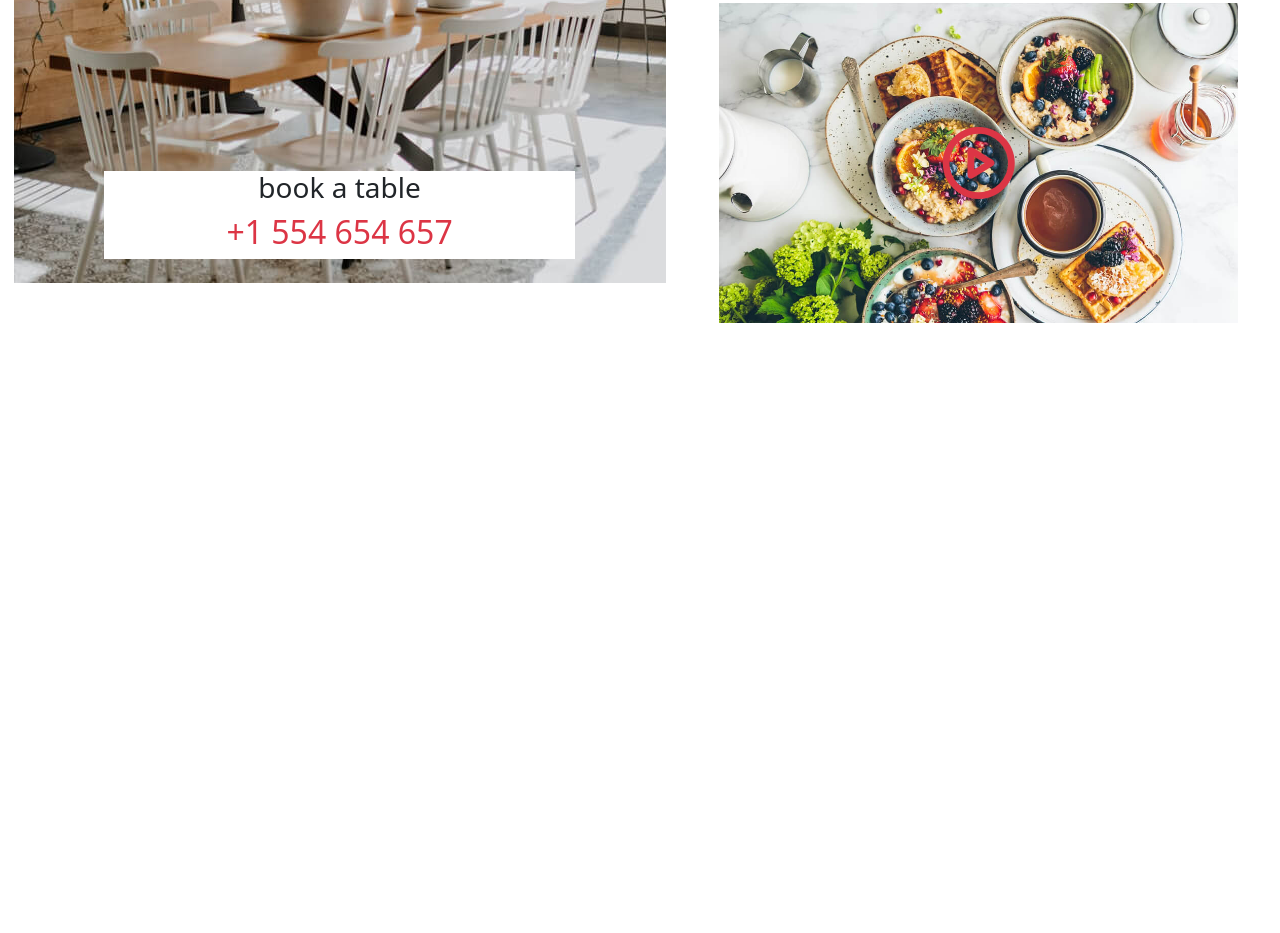
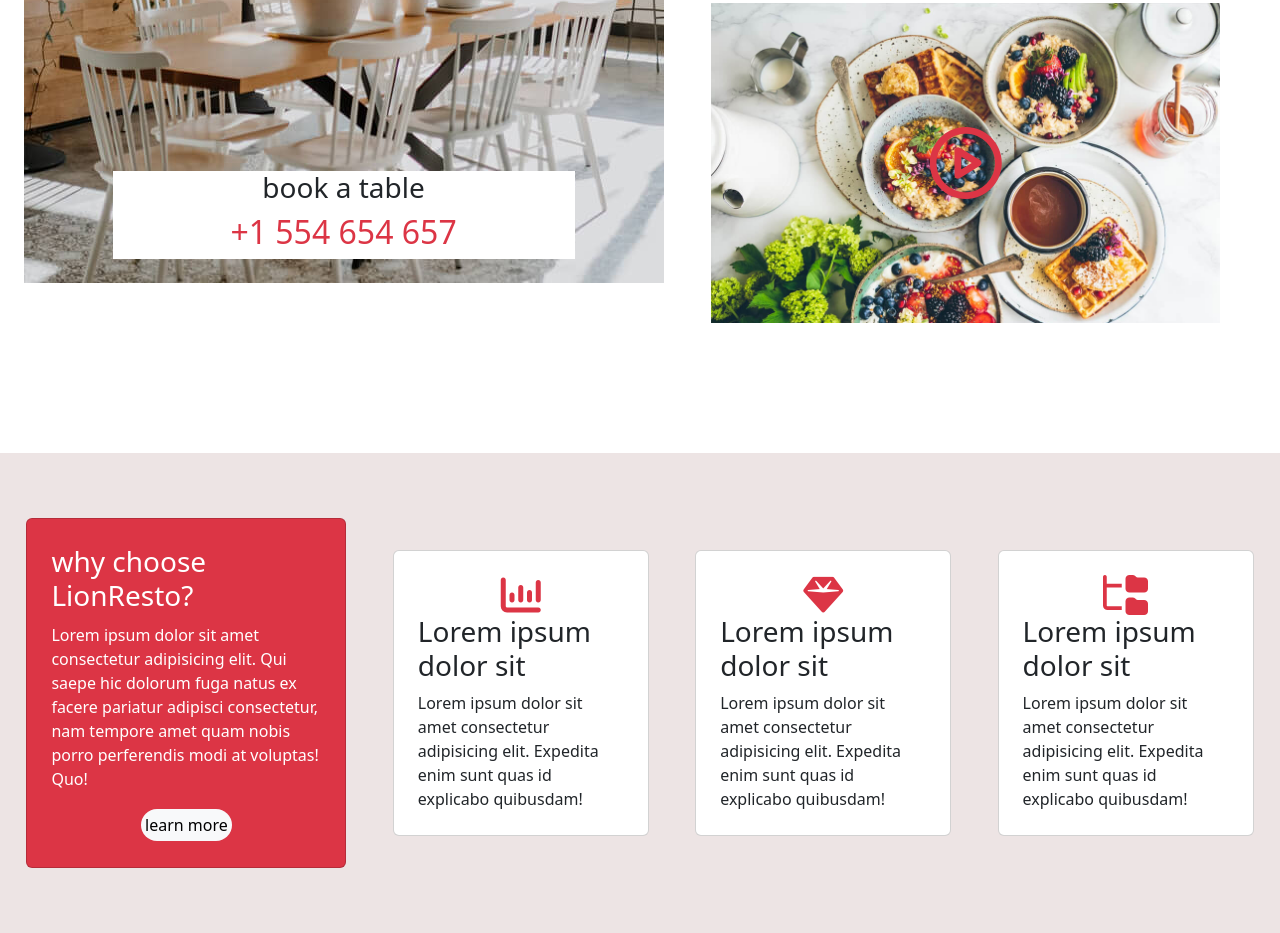
Before and after one commit to abyss4by22/charaf-erroussafi-lionresto-final, a plain HTML site: page index.html in a window 1280 px wide. Shown: the part 1420-2353 px from the top of the page. Before the commit the page ends 1873 px from the top, so only its background shows below. Drawn offline with nearby package versions, Linux system fonts and the light colour scheme.

Commit message:
fixed side scroll

```diff
--- a/index.html
+++ b/index.html
@@ -152,7 +152,7 @@
   <p class="amatic display-2"> learn more <span class="text-danger">about us</span></p>
 </div>
 
-  <div class="main-sec-2  w-md-100 row d-flex  justify-content-evenly flex-md-column flex-lg-row">
+  <div class="main-sec-2 w-100 row d-flex  justify-content-evenly flex-md-column flex-lg-row">
     <div class="col-lg-6 h-100 d-flex justify-content-center align-items-end">
       <div class="bookATable w-75 h-25 bg-white mb-4 d-flex flex-column justify-content-center align-items-center">
         <p class="h3 ">book a table</p>
@@ -160,7 +160,7 @@
 
       </div>
     </div>
-    <div class="col-lg-5 h-auto mx-md-3 ">
+    <div class="col-lg-5 h-auto  ">
       <p class="fst-italic ">Lorem ipsum, dolor sit amet consectetur adipisicing elit. Hic porro sit incidunt sapiente maxime, consectetur explicabo error est sint vel?</p>
       <div class="d-flex">
         <i class="fa-solid fa-check-double text-danger d-inline px-3"></i><p>Lorem ipsum dolor, sit amet consectetur adipisicing elit. Dicta, autem?</p>
@@ -183,6 +183,35 @@
 
 </section>
 
+<section class="sec3 w-100 m-0 p-0 d-flex flex-column flex-lg-row justify-content-lg-evenly align-items-center row-cols-4">
+
+<div class="card card1 bg-danger text-white d-flex flex-column justify-content-evenly align-items-center p-4 my-3  ">
+<h3 class="card-title">why choose LionResto?</h3>
+<p>Lorem ipsum dolor sit amet consectetur adipisicing elit. Qui saepe hic dolorum fuga natus ex facere pariatur adipisci consectetur, nam tempore amet quam nobis porro perferendis modi at voluptas! Quo!</p>
+<a href="#" class="bg-light rounded-pill text-decoration-none text-black p-1">learn more</a>
+</div>
+
+<div class="card d-flex flex-column justify-content-evenly align-items-center p-4 my-3">
+  <i class="fa-solid fa-chart-column fs-1 text-danger"></i>
+  <h3 class="card-title">Lorem ipsum dolor sit </h3>
+  <p class="card-text">Lorem ipsum dolor sit amet consectetur adipisicing elit. Expedita enim sunt quas id explicabo quibusdam!</p>
+  </div>
+
+  <div class="card d-flex flex-column justify-content-evenly align-items-center p-4 my-3">
+    <i class="fa-solid fa-gem fs-1 text-danger"></i>
+    <h3 class="card-title">Lorem ipsum dolor sit </h3>
+  <p class="card-text">Lorem ipsum dolor sit amet consectetur adipisicing elit. Expedita enim sunt quas id explicabo quibusdam!</p>
+    </div>
+
+    <div class="card d-flex flex-column justify-content-evenly align-items-center p-4 my-3 ">
+      <i class="fa-solid fa-regular fa-folder-tree fs-1 text-danger"></i>
+      <h3 class="card-title">Lorem ipsum dolor sit </h3>
+  <p class="card-text">Lorem ipsum dolor sit amet consectetur adipisicing elit. Expedita enim sunt quas id explicabo quibusdam!</p>
+      </div>
+
+
+</section>
+
 
   <script src="./node_modules/bootstrap/dist/js/bootstrap.bundle.js "></script>
 </body>
--- a/src/sass/app.scss
+++ b/src/sass/app.scss
@@ -44,3 +44,30 @@
   min-height: 40vh;
   background-size: cover;
 }
+
+// sec 3
+
+.sec3{
+  background-color: rgb(237, 228, 228);
+  min-height: 60vh;
+}
+.sec3 .card{
+  width: 20%;
+  height: 300px;
+  height: fit-content;
+  margin: 20px;
+}
+.sec3 .card:hover{
+  height: 350px;
+  width: 25%;
+}
+.sec3 .card1{
+  height:350px;
+  width: 25%;
+}
+@media  screen and (max-width : 768px) {
+  .sec3 .card{
+    width: 75%
+  }
+
+}
```
Also changed, not shown: public/css/app.css.
